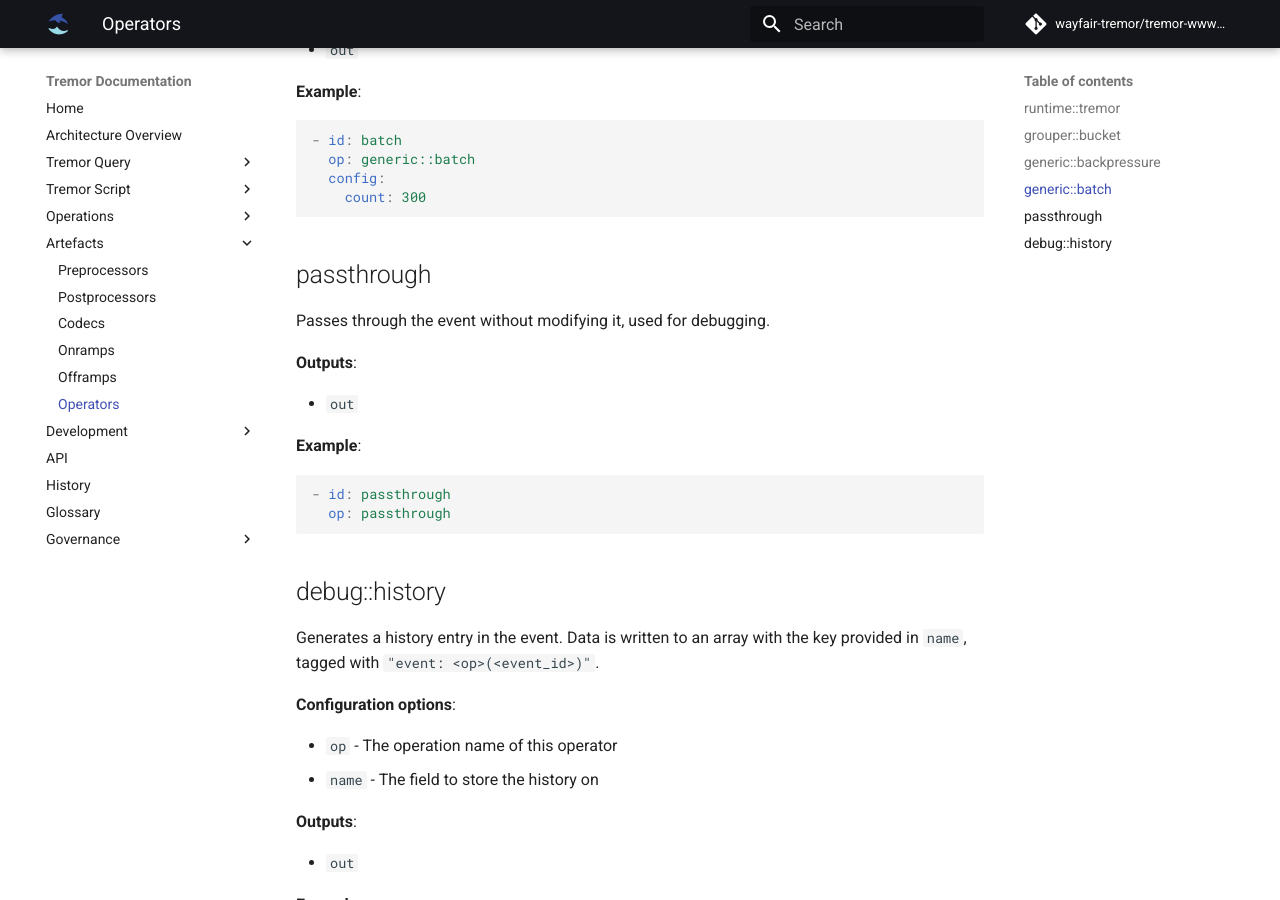
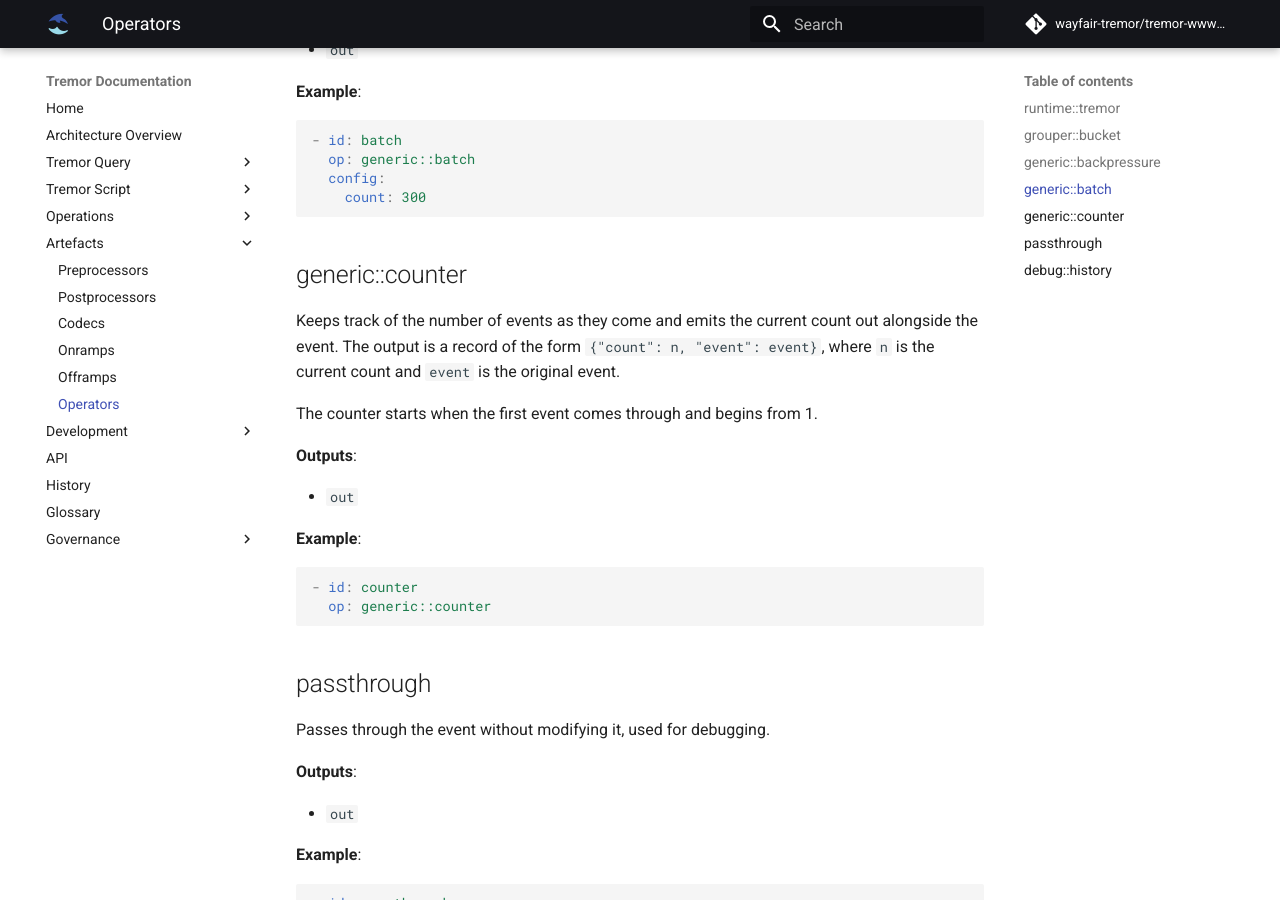
Before and after one commit to tremor-rs/tremor-www-docs, an MkDocs documentation site: the page built from docs/artefacts/operators.md, in a window 1280 px wide and 900 px high, scrolled down 3689 px. Built offline with MkDocs 1.6.1 and Material for MkDocs 9.7.7, drawn with Linux system fonts in a browser that asks for light colours; comment, search, counter and statistics services are not loaded; old or Windows-style settings are respelled for this version of MkDocs.

Commit message:
Document the new generic::counter operator
Also fix link formatting in the architecture overview

````diff
--- a/docs/artefacts/operators.md
+++ b/docs/artefacts/operators.md
@@ -154,6 +154,23 @@ Supported configuration options are:
     count: 300
 ```
 
+## generic::counter
+
+Keeps track of the number of events as they come and emits the current count out alongside the event. The output is a record of the form `{"count": n, "event": event}`, where `n` is the current count and `event` is the original event.
+
+The counter starts when the first event comes through and begins from 1.
+
+**Outputs**:
+
+* `out`
+
+**Example**:
+
+```yaml
+- id: counter
+  op: generic::counter
+```
+
 ## passthrough
 
 Passes through the event without modifying it, used for debugging.
````
Also changed, not shown: docs/overview.md (+1 -1 lines).
